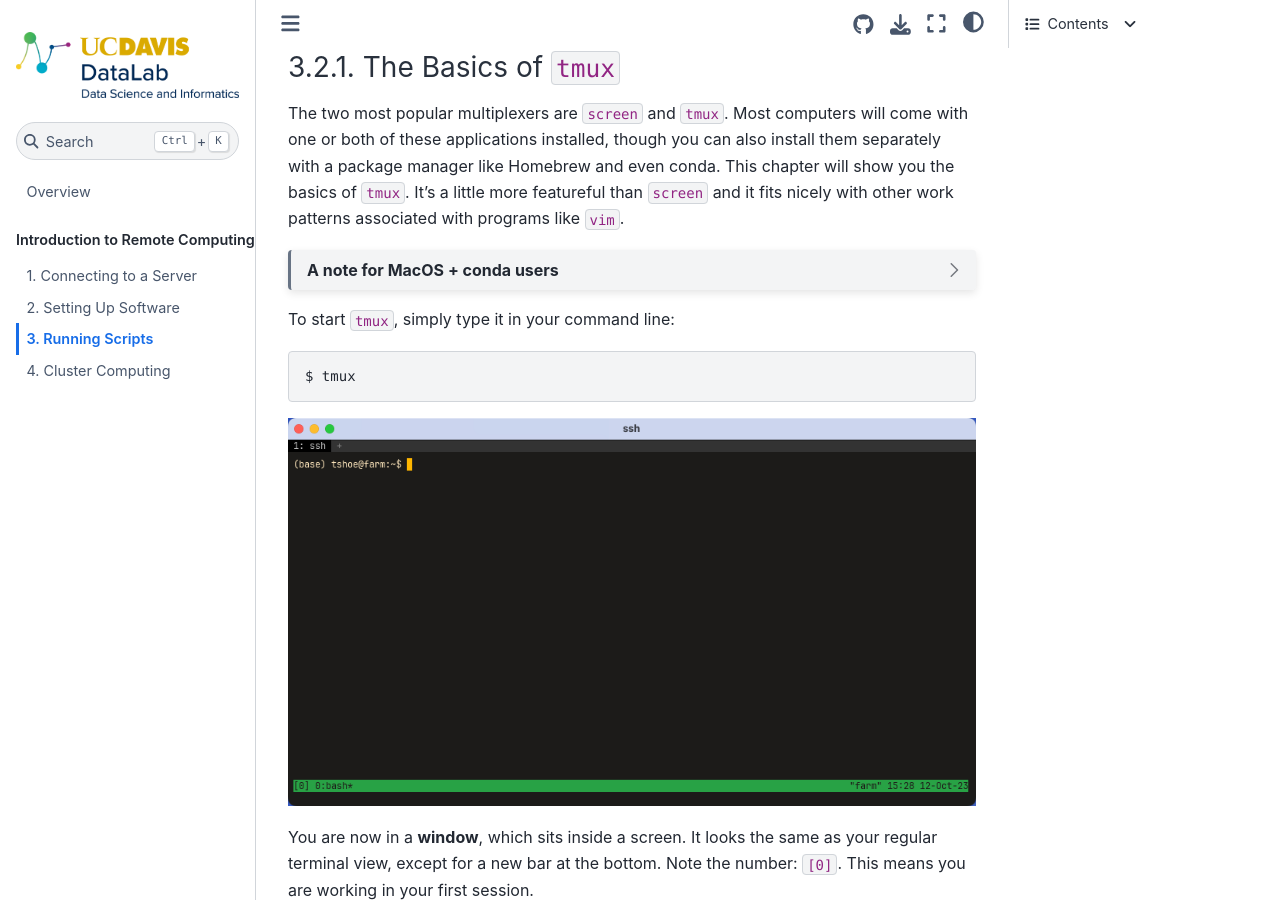
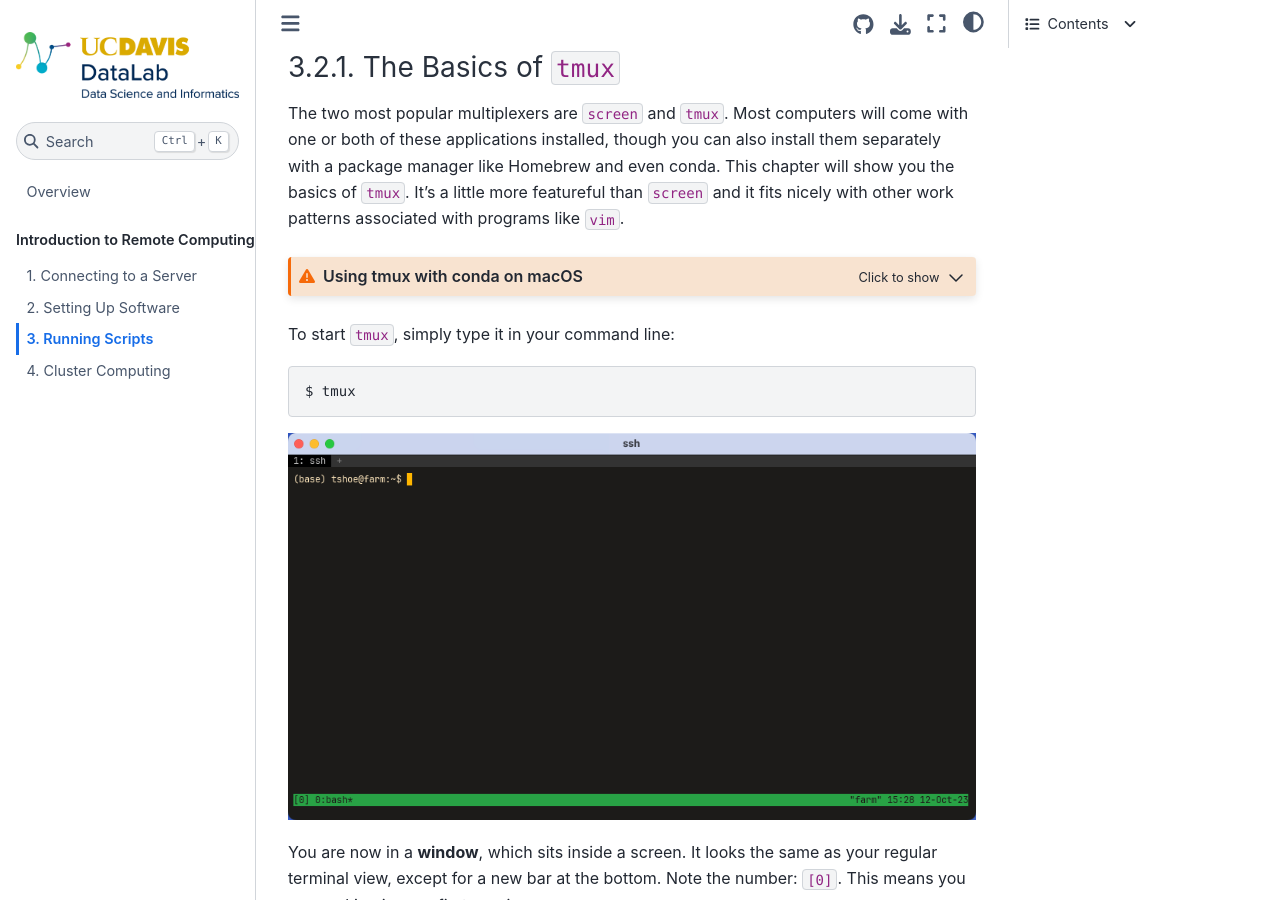
Before and after one commit to ucdavisdatalab/workshop_intro_to_remote_computing, a Jupyter Book: the page built from chapters/03_running-scripts.md, in a window 1280 px wide and 900 px high, scrolled down 4964 px. Built offline with Jupyter Book 1.0.4 settings and Sphinx 7.4.7 and the Sphinx Book theme 1.1.4, drawn with Linux system fonts in a browser that asks for light colours.

Commit message:
Fix note about tmux & conda on macOS.

`````diff
--- a/chapters/03_running-scripts.md
+++ b/chapters/03_running-scripts.md
@@ -283,26 +283,27 @@
 than `screen` and it fits nicely with other work patterns associated with
 programs like `vim`.
 
-````{dropdown} A note for MacOS + conda users
-MacOS has a path building utility that `tmux` calls twice when it initializes
-and this can throw off your conda environment. To fix this, you'll need to do a
-further bit of configuration.
+:::{admonition} Using tmux with conda on macOS
+:class: caution, dropdown
+On macOS, `tmux` runs a path-building utility that can interfere with active
+conda environments. To fix this, you'll need to do a further bit of
+configuration.
 
 First, determine which shell you are using:
 
-```
-$ echo $SHELL
+```sh
+echo $SHELL
 ```
 
 If you see `/bin/zsh`, create a new file in your Home directory:
 
-```
+```sh
 touch ~/.zprofile
 ```
 
 If you see `/bin/bash`, create a slightly different one:
 
-```
+```sh
 touch ~/.bash_profile
 ```
 
@@ -319,7 +320,7 @@
 is where it should be.
 
 Save and exit. You should be set!
-````
+:::
 
 To start `tmux`, simply type it in your command line:
 
`````
